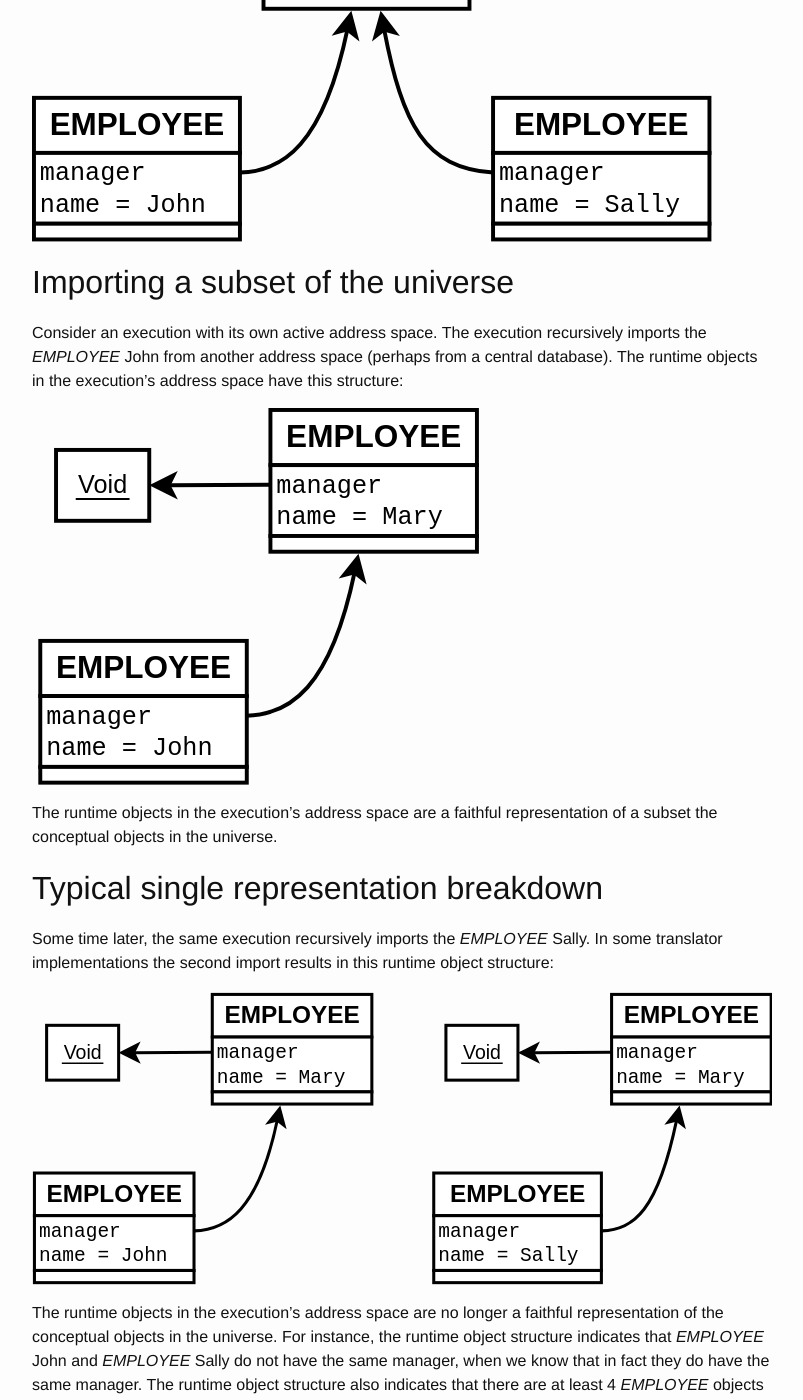
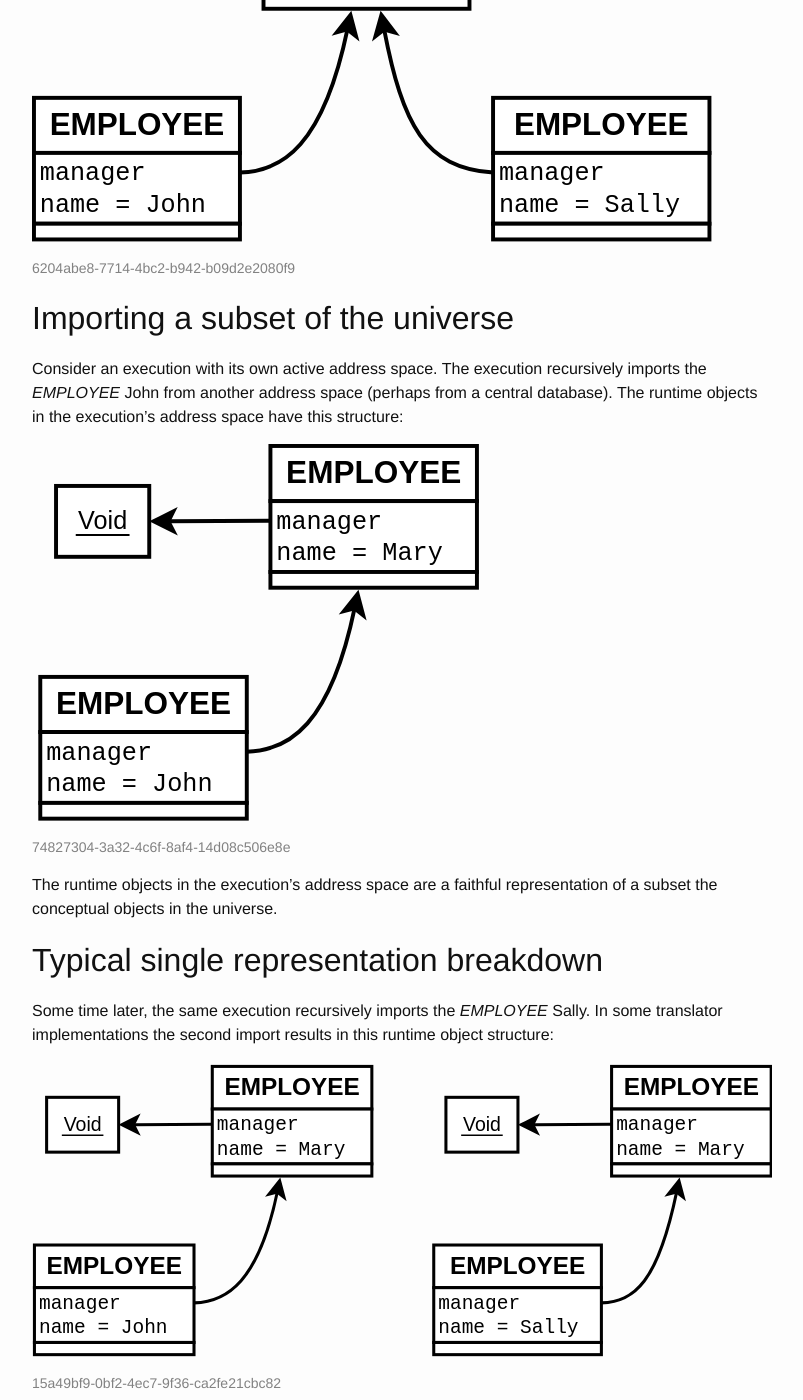
Before and after one commit to jlapolla/blog, a Jekyll site: the page built from _objects/67ed5f08-741a-4f93-8c37-6096a5b4fc26.md, in a window 1280 px wide and 1400 px high, scrolled down 500 px. Shown: the whole window, without its empty margins (238-1041 px from the left). Built offline with Jekyll 4.4.1, drawn with Linux system fonts in a browser that asks for light colours.

Commit message:
Figure Jekyll include
- Nicely wraps figures used in documents.

```diff
--- /dev/null
+++ b/_includes/figure.html
@@ -0,0 +1,4 @@
+{% assign asset_url = "/objects/" | append: include.uuid | append: include.file-extension %}
+{% assign figure_url = "/figures/" | append: include.uuid | append: ".html" %}
+<p><a href="{{ figure_url }}"><img src="{{ asset_url }}" alt="figure"></a></p>
+<p class="post-meta">{{ include.uuid }}</p>
--- a/_objects/67ed5f08-741a-4f93-8c37-6096a5b4fc26.md
+++ b/_objects/67ed5f08-741a-4f93-8c37-6096a5b4fc26.md
@@ -15,7 +15,7 @@
 
 The conceptual objects in the universe have this structure:
 
-![figure](6204abe8-7714-4bc2-b942-b09d2e2080f9.svg)
+{% include figure.html uuid="6204abe8-7714-4bc2-b942-b09d2e2080f9" file-extension=".svg" %}
 
 ## Importing a subset of the universe
 
@@ -24,7 +24,7 @@
 from a central database). The runtime objects in the execution's address space
 have this structure:
 
-![figure](74827304-3a32-4c6f-8af4-14d08c506e8e.svg)
+{% include figure.html uuid="74827304-3a32-4c6f-8af4-14d08c506e8e" file-extension=".svg" %}
 
 The runtime objects in the execution's address space are a faithful
 representation of a subset the conceptual objects in the universe.
@@ -35,7 +35,7 @@
 In some translator implementations the second import results in this runtime
 object structure:
 
-![figure](15a49bf9-0bf2-4ec7-9f36-ca2fe21cbc82.svg)
+{% include figure.html uuid="15a49bf9-0bf2-4ec7-9f36-ca2fe21cbc82" file-extension=".svg" %}
 
 The runtime objects in the execution's address space are no longer a faithful
 representation of the conceptual objects in the universe. For instance, the
```
